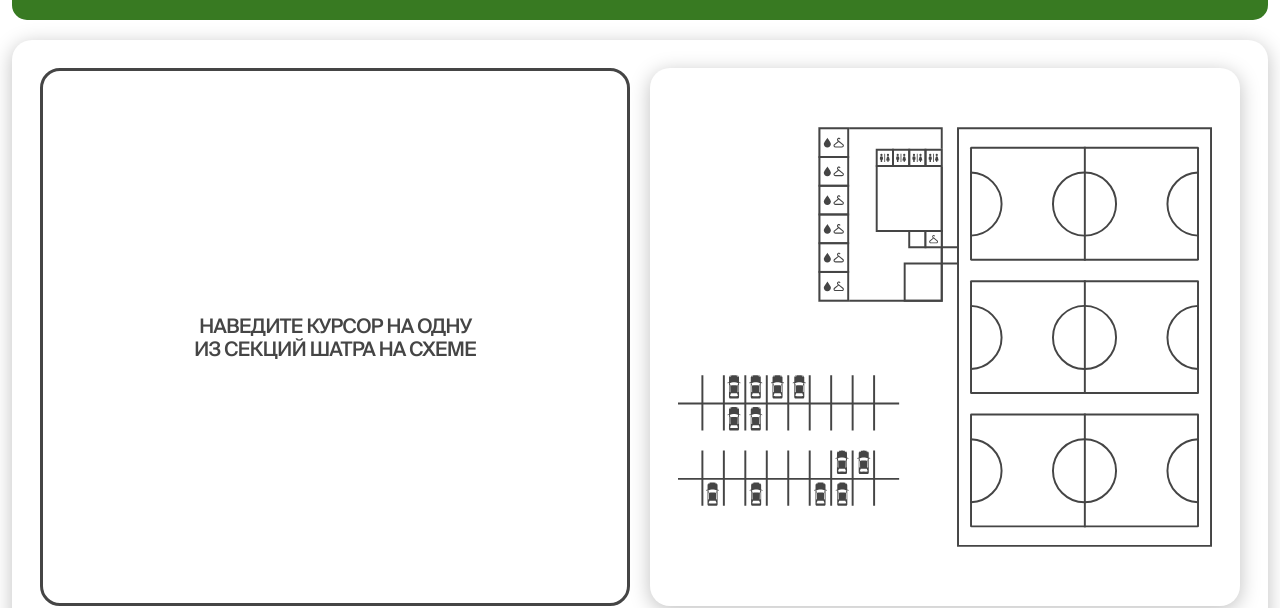
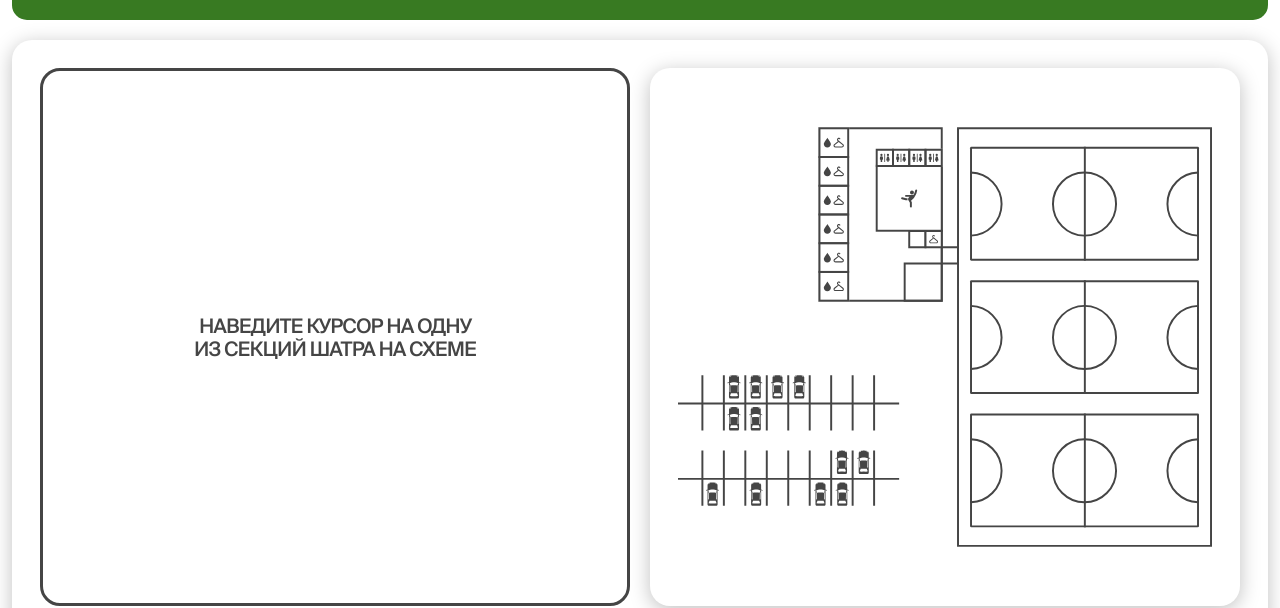
Before and after one commit to mbozhik/murino, a Next.js app: page / in a window 1280 px wide. Shown: the part 2509-3117 px from the top of the page. Built offline with nearby package versions, Linux system fonts and the light colour scheme.

Commit message:
add `gymnast` section to `Schema` block

```diff
--- a/src/components/index/Schema.tsx
+++ b/src/components/index/Schema.tsx
@@ -10,6 +10,7 @@ import Button from '../ui/Button'
 import fieldsImage from '../../assets/index/schema/fields.webp'
 import parkingImage from '../../assets/index/schema/parking.webp'
 import cloakroomImage from '../../assets/index/schema/cloakroom.webp'
+import gymnastImage from '../../assets/index/schema/gymnast.webp'
 import toiletsImage from '../../assets/index/schema/toilets.webp'
 import showersImage from '../../assets/index/schema/showers.webp'
 
@@ -52,6 +53,8 @@ export default function Schema() {
           return generateContent(parkingImage, '300 парковочных мест')
         case 'cloakroom':
           return generateContent(cloakroomImage, 'Какая-то раздевалка')
+        case 'gymnast':
+          return generateContent(gymnastImage, 'Штука для танцев')
         case 'toilets':
           return generateContent(toiletsImage, 'Наши туалеты')
         case 'showers':
@@ -141,10 +144,18 @@ export default function Schema() {
               <g id="_">
                 <path fill="#fff" d="M217.5 2h188v265h-188z" />
                 <path stroke="#454545" strokeWidth="3" d="M217.5 2h188v265h-188z" />
-                <path id="Rectangle 87" stroke="#454545" strokeWidth="3" d="M348.5 210h57v57h-57z" />
-                <path id="Rectangle 89" stroke="#454545" strokeWidth="3" d="M305.5 60h100v100h-100z" />
-                <path id="Rectangle 97" stroke="#454545" strokeWidth="3" d="M355.5 160h25v25h-25z" />
-                <path id="Rectangle 86" stroke="#454545" strokeWidth="3" d="M405.5 185h25v25h-25z" />
+                <path stroke="#454545" strokeWidth="3" d="M348.5 210h57v57h-57z" />
+                <path stroke="#454545" strokeWidth="3" d="M355.5 160h25v25h-25z" />
+                <path stroke="#454545" strokeWidth="3" d="M405.5 185h25v25h-25z" />
+              </g>
+              <g id="gymnast" onMouseEnter={() => handleMouseEnter('gymnast')} onMouseLeave={handleMouseLeave}>
+                <rect x="305.5" y="59.5" width="100" height="100" fill="white" />
+                <rect x="305.5" y="59.5" width="100" height="100" stroke="#454545" stroke-width="3" />
+                <g id="Vector">
+                  <path d="M364.778 97.1053C364.996 96.3061 365.821 95.8351 366.62 96.0534C367.372 96.2587 367.834 97.0014 367.703 97.7543L367.672 97.8955L366.395 102.57C366.373 102.653 366.343 102.734 366.307 102.811L366.247 102.925L362.747 108.987C362.701 109.067 362.649 109.142 362.591 109.21C362.525 109.303 362.451 109.391 362.368 109.474L358.271 113.571L359.332 115.41C359.438 115.592 359.503 115.794 359.525 116.002L359.533 116.16V122.204C359.533 123.032 358.862 123.704 358.033 123.704C357.254 123.704 356.613 123.109 356.54 122.348L356.533 122.204L356.533 116.561L354.245 112.598C354.227 112.572 354.209 112.545 354.191 112.517C353.781 111.884 353.633 111.129 353.749 110.409C353.846 109.808 354.126 109.231 354.59 108.767L355.966 107.391H350.549C349.72 107.391 349.049 106.72 349.049 105.891C349.049 105.112 349.644 104.471 350.404 104.398L350.549 104.391H361.937L363.552 101.593L364.778 97.1053Z" fill="#454545" />
+                  <path d="M359.711 103.767C361.368 103.767 362.711 102.423 362.711 100.767C362.711 99.1098 361.368 97.7666 359.711 97.7666C358.054 97.7666 356.711 99.1098 356.711 100.767C356.711 102.423 358.054 103.767 359.711 103.767Z" fill="#454545" />
+                  <path d="M352.952 109.517L350.655 109.517L344.876 108.022L344.734 107.993C343.98 107.873 343.243 108.344 343.048 109.099C342.841 109.901 343.323 110.719 344.125 110.927L350.091 112.47L350.214 112.496C350.298 112.51 350.382 112.517 350.466 112.517H353.055C352.633 111.568 352.598 110.488 352.952 109.517Z" fill="#454545" />
+                </g>
               </g>
               <g id="cloakroom" onMouseEnter={() => handleMouseEnter('cloakroom')} onMouseLeave={handleMouseLeave}>
                 <rect x="380.5" y="160" width="25" height="25" fill="white" />
```
Also changed, not shown: src/assets/index/schema/gymnast.webp (added).
